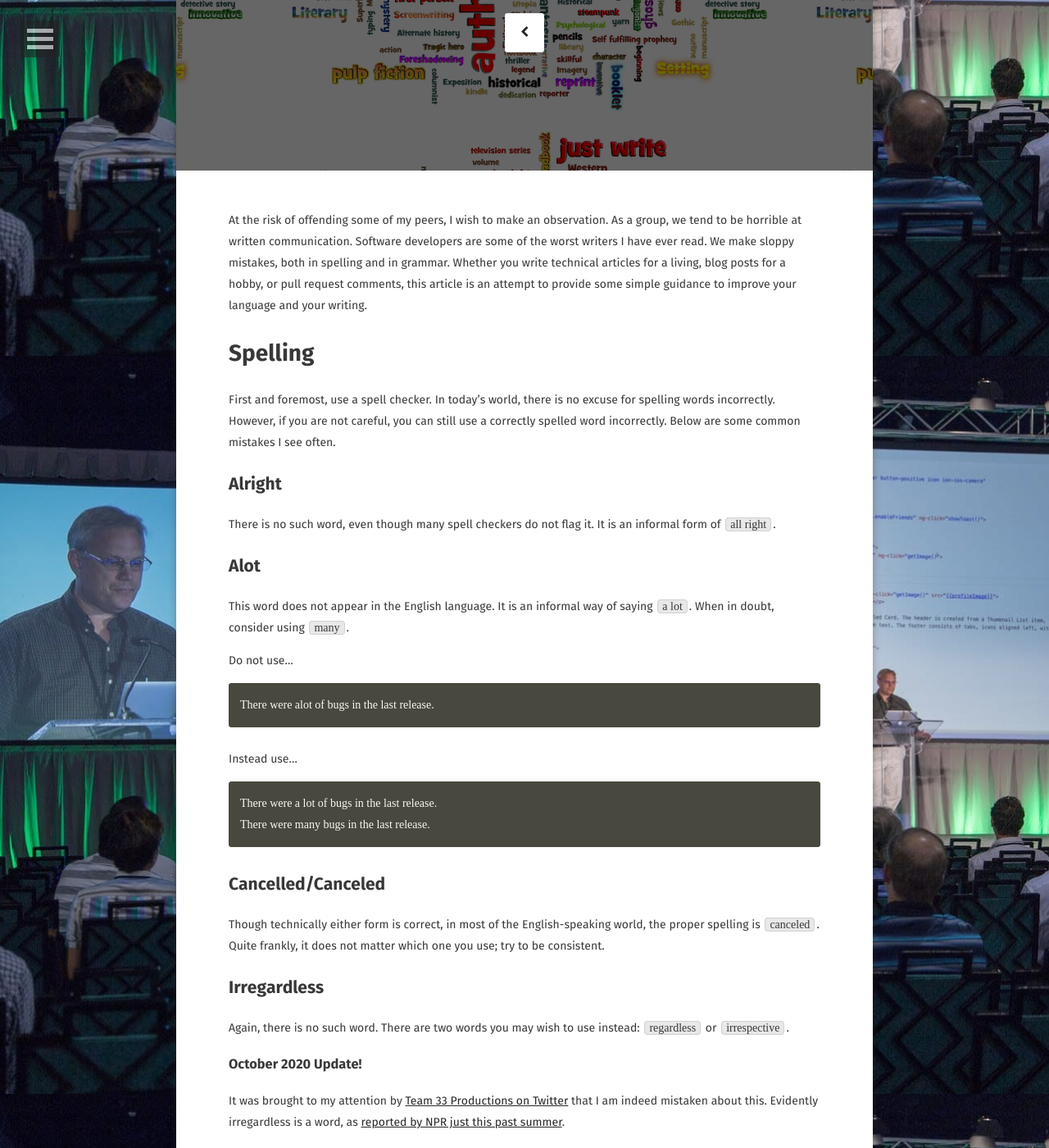
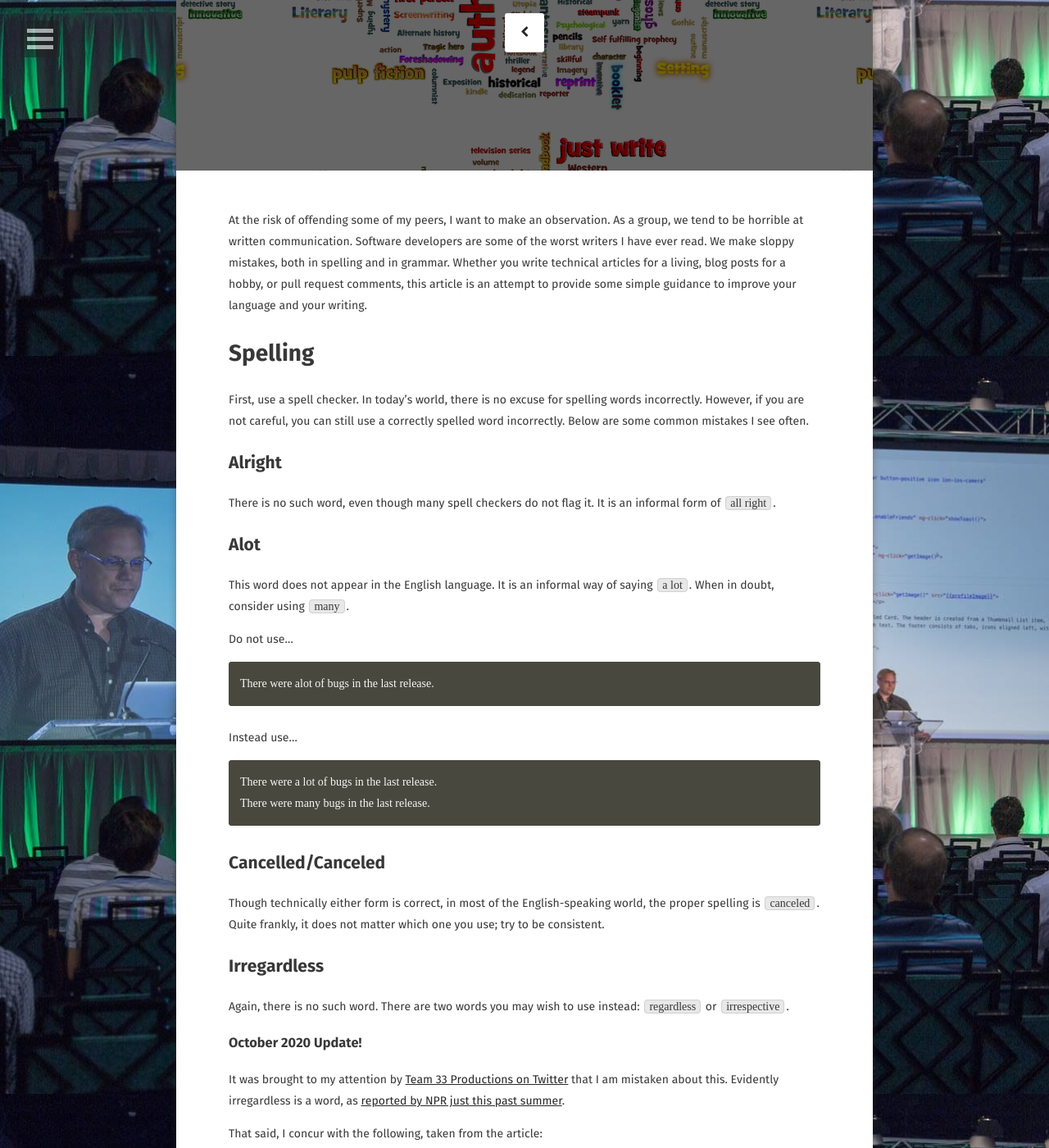
Before and after one commit to walkingriver/walkingriver.github.io, a Jekyll site: the page built from _posts/2020-04-13-watch-your-language.md, in a window 1280 px wide and 1400 px high, scrolled down 466 px. Shown: the whole window at 82% size. Built offline with Jekyll 4.4.1, drawn with Linux system fonts in a browser that asks for light colours; some web fonts are replaced.

Commit message:
Minor edits

```diff
--- a/_posts/2020-04-13-watch-your-language.md
+++ b/_posts/2020-04-13-watch-your-language.md
@@ -15,12 +15,12 @@ canonical_url: https://walkingriver.com/watch-your-language/
 published: true
 ---
 
-At the risk of offending some of my peers, I wish to make an observation. As a group, we tend to be horrible at written communication. Software developers are some of the worst writers I have ever read. We make sloppy mistakes, both in spelling and in grammar. Whether you write technical articles for a living, blog posts for a hobby, or pull request comments, this article is an attempt to provide some simple guidance to improve your language and your writing.
+At the risk of offending some of my peers, I want to make an observation. As a group, we tend to be horrible at written communication. Software developers are some of the worst writers I have ever read. We make sloppy mistakes, both in spelling and in grammar. Whether you write technical articles for a living, blog posts for a hobby, or pull request comments, this article is an attempt to provide some simple guidance to improve your language and your writing.
 
 <!--more-->
 
 # Spelling
-First and foremost, use a spell checker. In today's world, there is no excuse for spelling words incorrectly. However, if you are not careful, you can still use a correctly spelled word incorrectly. Below are some common mistakes I see often.
+First, use a spell checker. In today's world, there is no excuse for spelling words incorrectly. However, if you are not careful, you can still use a correctly spelled word incorrectly. Below are some common mistakes I see often.
 
 ## Alright
 There is no such word, even though many spell checkers do not flag it. It is an informal form of `all right`.
@@ -46,7 +46,7 @@ Though technically either form is correct, in most of the English-speaking world
 Again, there is no such word. There are two words you may wish to use instead: `regardless` or `irrespective`.
 
 ### October 2020 Update!
-It was brought to my attention by [Team 33 Productions on Twitter](https://twitter.com/33ProductionsSP){:target="_blank"} that I am indeed mistaken about this. Evidently irregardless is a word, as [reported by NPR just this past summer](https://www.npr.org/2020/07/07/887649010/regardless-of-what-you-think-irregardless-is-a-word){:target="_blank"}.
+It was brought to my attention by [Team 33 Productions on Twitter](https://twitter.com/33ProductionsSP){:target="_blank"} that I am mistaken about this. Evidently irregardless is a word, as [reported by NPR just this past summer](https://www.npr.org/2020/07/07/887649010/regardless-of-what-you-think-irregardless-is-a-word){:target="_blank"}.
 
 That said, I concur with the following, taken from the article:
 > "It's not a real word. I don't care what the dictionary says," responds author Michelle Ray, who teaches English in Silver Spring, Md.
```
